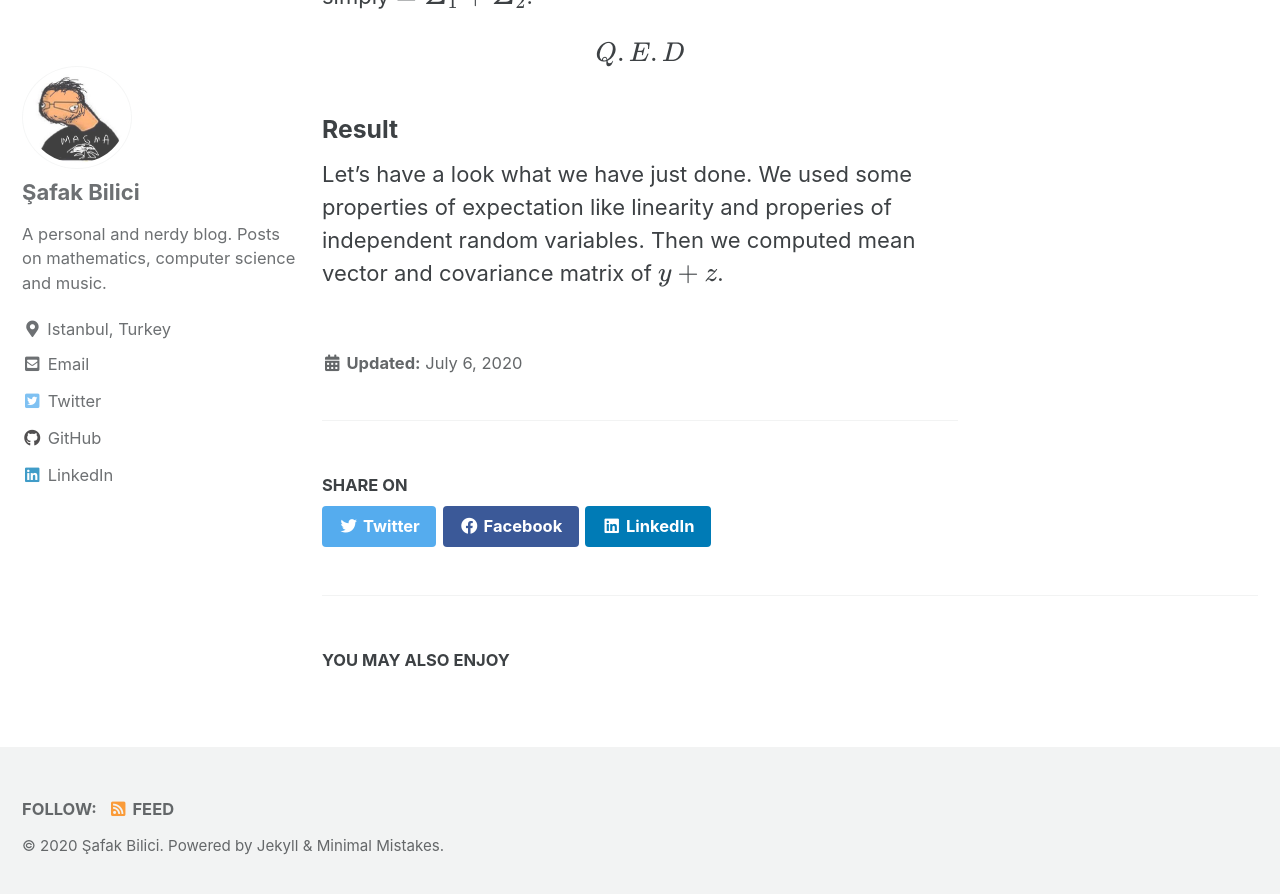
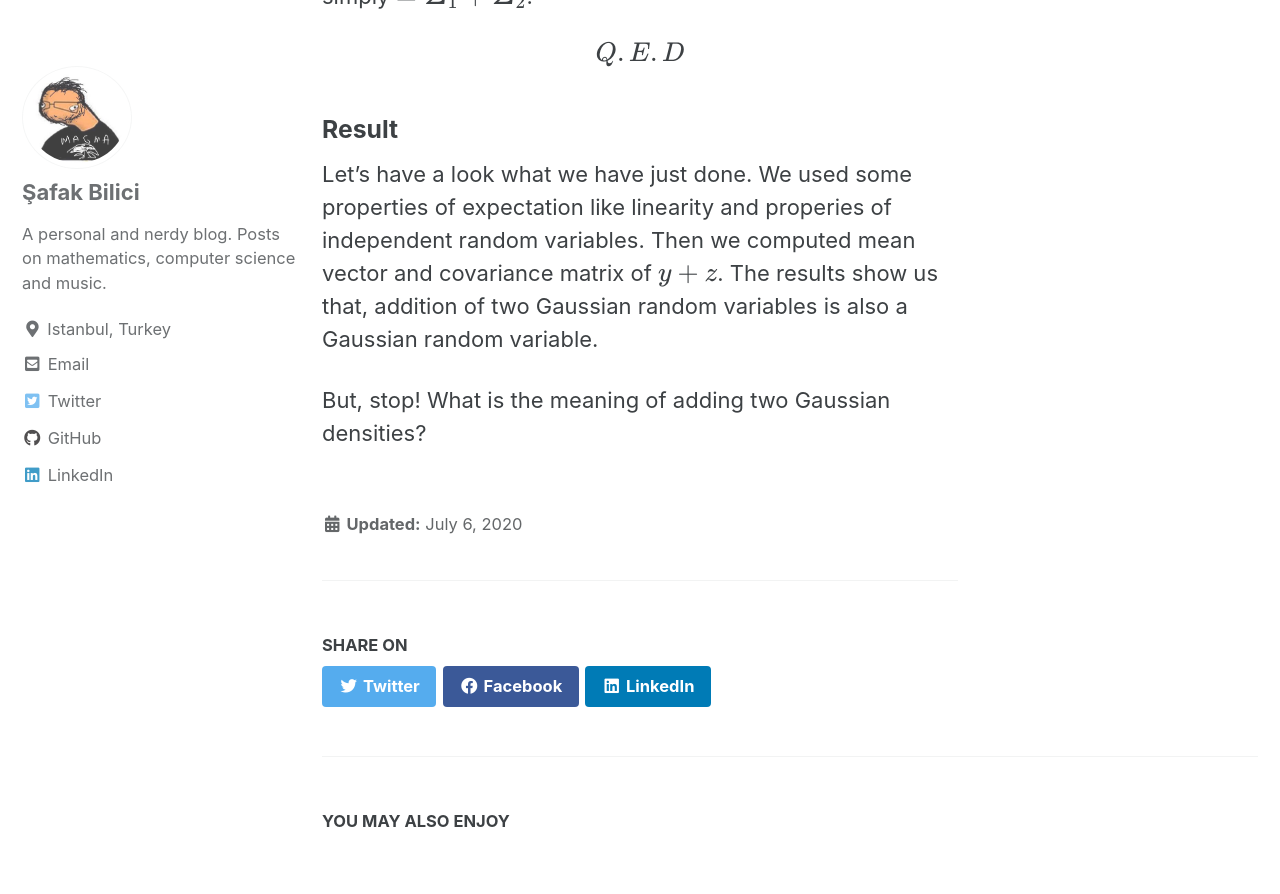
Before and after one commit to safakkbilici/safakkbilici.github.io, a Jekyll site: the page built from _posts/2020-07-06-getting-started.md, in a window 1280 px wide and 900 px high, scrolled down 2291 px. Shown: the top 894 px of the window. Built offline with Jekyll 4.4.1, drawn with Linux system fonts in a browser that asks for light colours; cached includes are drawn as plain includes; formulas are drawn with MathJax 3.

Commit message:
TeX mode ongit add .!

```diff
--- a/_posts/2020-07-06-getting-started.md
+++ b/_posts/2020-07-06-getting-started.md
@@ -50,4 +50,6 @@ $$Q.E.D$$
 
 ### Result
 
-Let's have a look what we have just done. We used some properties of expectation like linearity and properies of independent random variables. Then we computed mean vector and covariance matrix of $$y+z$$.
+Let's have a look what we have just done. We used some properties of expectation like linearity and properies of independent random variables. Then we computed mean vector and covariance matrix of $$y+z$$. The results show us that, addition of two Gaussian random variables is also a Gaussian random variable.
+
+But, stop! What is the meaning of adding two Gaussian densities?
```
